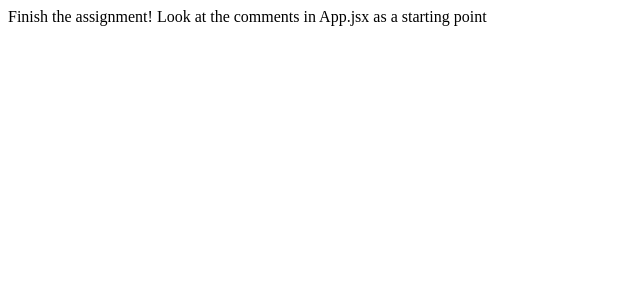
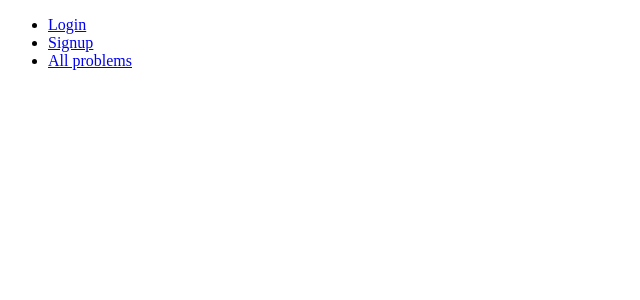
Before and after one commit to hkirat/react-assignment, a React (Vite) app: page / in a window 1280 px wide. Shown: the top 300 px of the page, without its empty margins (0-640 px from the left). Built offline with nearby package versions, Linux system fonts and the light colour scheme.

Commit message:
Update App.jsx
assignment done

```diff
--- a/src/App.jsx
+++ b/src/App.jsx
@@ -1,11 +1,11 @@
-/*
- * Temporary problems array schema
- */
+import React from 'react';
+import { BrowserRouter as Router, Switch, Route, Link, useParams } from 'react-router-dom';
+
 const problems = [{
     title: "201. Bitwise AND of Numbers Range",
     difficulty: "Medium",
     acceptance: "42%"
-},{
+}, {
     title: "201. Bitwise AND of Numbers Range",
     difficulty: "Medium",
     acceptance: "412%"
@@ -23,19 +23,54 @@ const problems = [{
 
 
 function App() {
+        return (
+            <Router>
+              <div>
+                <nav>
+                  <ul>
+                    <li>
+                      <Link to="/login">Login</Link>
+                    </li>
+                    <li>
+                      <Link to="/signup">Signup</Link>
+                    </li>
+                    <li>
+                      <Link to="/problemset/all">All problems</Link>
+                    </li>
+                  </ul>
+                </nav>
 
-    /* Add routing here, routes look like -
-       /login - Login page
-       /signup - Signup page
-       /problemset/all/ - All problems (see problems array above)
-       /problems/:problem_slug - A single problem page
-     */
-
-    return (
-    <div>
-        Finish the assignment! Look at the comments in App.jsx as a starting point
+                <Switch>
+                  <Route path="/login">
+                    <h1>Login page</h1>
+                  </Route>
+                  <Route path="/signup">
+                    <h1>Signup page</h1>
+                  </Route>
+                  <Route path="/problemset/all">
+                    <h1>All problems</h1>
+                    <table>
+                      <thead>
+                        <tr>
+                          <th>Title</th>
+                          <th>Acceptance</th>
+                          <th>Difficulty</th>
+                        </tr>
+                      </thead>
+                      <tbody>
+                        {problems.map((problem) => (
+                          <ProblemStatement key={problem.title} {...problem} />
+                        ))}
+                      </tbody>
+                    </table>
+                  </Route>
+                  <Route path="/problems/:problem_slug">
+                    <SingleProblem />
+                  </Route>
+                </Switch>
               </div>
-  )
+            </Router>
+          );
 }
 
 // A demo component
@@ -56,4 +91,20 @@ function ProblemStatement(props) {
         </td>
     </tr>
 }
+function SingleProblem() {
+    const { problem_slug } = useParams();
+    const problem = problems.find((p) => p.title.toLowerCase().replace(/\s/g, '-') === problem_slug);
+
+    if (!problem) {
+      return <h1>Problem not found</h1>;
+    }
+
+    return (
+      <div>
+        <h1>{problem.title}</h1>
+        <p>Difficulty: {problem.difficulty}</p>
+        <p>Acceptance: {problem.acceptance}</p>
+      </div>
+    );
+  }
 export default App
```
Lines whose indentation alone changed are shown as unchanged.
